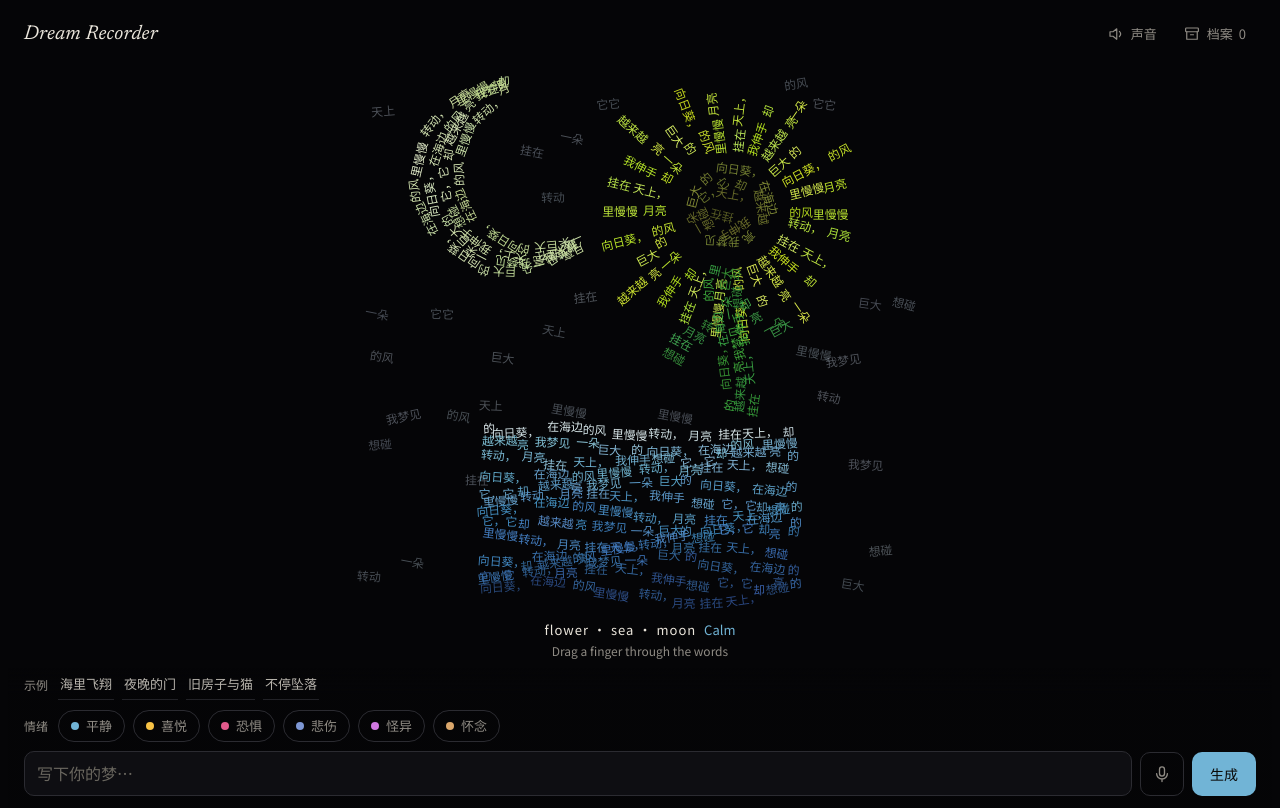
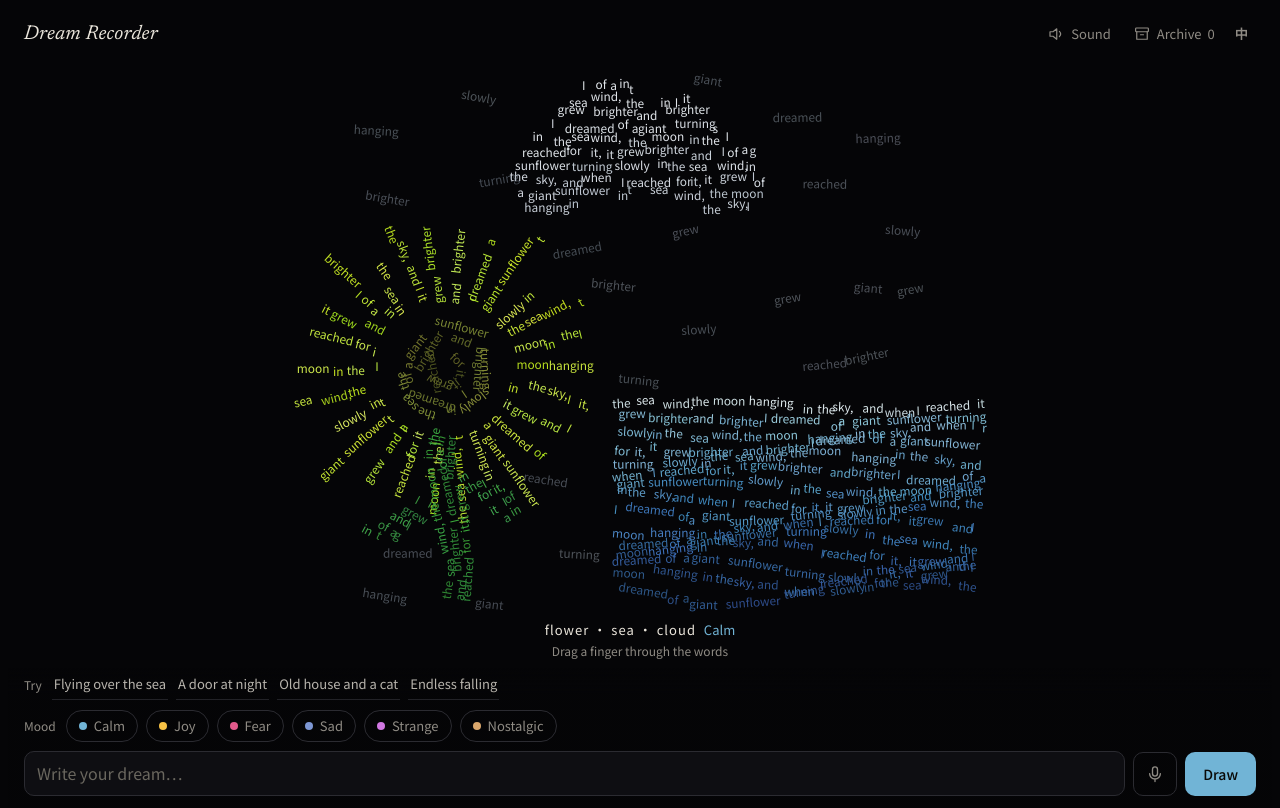
Before and after one commit to sd5913/Dream-Recorder, a plain HTML site: page index.html in a window 1280 px wide. Drawn offline with Linux system fonts and the light colour scheme.

Commit message:
feat(i18n): add live language switch and samples

```diff
--- a/css/style.css
+++ b/css/style.css
@@ -16,8 +16,10 @@ button{font:inherit;color:inherit;background:none;border:0;cursor:pointer;-webki
 button:focus-visible,textarea:focus-visible{outline:2px solid var(--emo);outline-offset:2px}
 
 #top{display:flex;align-items:center;justify-content:space-between;height:52px;flex:none}
-.brand{font:italic 400 20px/1 var(--font-brand);letter-spacing:.01em}
-.tools{display:flex;gap:6px}
+.brand{font:italic 400 20px/1 var(--font-brand);letter-spacing:.01em;white-space:nowrap}
+.tools{display:flex;gap:2px}
+.tbtn{white-space:nowrap}
+#btnLang{padding:0 8px;font-weight:600;letter-spacing:.02em}
 .tbtn{display:flex;align-items:center;gap:6px;height:36px;padding:0 10px;border-radius:8px;color:var(--dim);font-size:13px}
 .tbtn:hover,.tbtn[aria-pressed="true"]{color:var(--fg)}
 .tbtn svg{width:18px;height:18px;stroke:currentColor;fill:none;stroke-width:1.6;stroke-linecap:round;stroke-linejoin:round}
--- a/index.html
+++ b/index.html
@@ -10,28 +10,29 @@
 <link rel="stylesheet" href="css/style.css">
 </head>
 <body>
-<canvas id="cv" aria-label="由梦境文字组成的图像"></canvas>
+<canvas id="cv" data-i18n-aria="aCanvas" aria-label="由梦境文字组成的图像"></canvas>
 <div id="ui">
   <div id="top">
     <div class="brand">Dream Recorder</div>
     <div class="tools">
-      <button class="tbtn" id="btnSound" aria-pressed="false" title="梦境音景"><svg viewBox="0 0 24 24"><path d="M4 9v6h4l5 4V5L8 9H4z"/><path d="M16.5 8.5a5 5 0 010 7"/></svg><span id="sndLab">声音</span></button>
-      <button class="tbtn" id="btnArch" title="梦境档案"><svg viewBox="0 0 24 24"><rect x="3.5" y="4" width="17" height="5" rx="1"/><path d="M5 9v10h14V9M10 13h4"/></svg>档案 <span class="n" id="archN">0</span></button>
+      <button class="tbtn" id="btnSound" aria-pressed="false" data-i18n-title="tSound" title="梦境音景"><svg viewBox="0 0 24 24"><path d="M4 9v6h4l5 4V5L8 9H4z"/><path d="M16.5 8.5a5 5 0 010 7"/></svg><span id="sndLab">声音</span></button>
+      <button class="tbtn" id="btnArch" data-i18n-title="tArch" title="梦境档案"><svg viewBox="0 0 24 24"><rect x="3.5" y="4" width="17" height="5" rx="1"/><path d="M5 9v10h14V9M10 13h4"/></svg><span data-i18n="archive">档案</span> <span class="n" id="archN">0</span></button>
+      <button class="tbtn" id="btnLang" data-i18n="tLang" title="English / 中文">EN</button>
     </div>
   </div>
   <div id="cap" aria-live="polite"></div>
   <section id="dock">
-    <div class="row" id="samples"><span class="lab">示例</span></div>
-    <div class="row" id="emos" role="group" aria-label="梦里的情绪"><span class="lab">情绪</span></div>
+    <div class="row" id="samples"><span class="lab" data-i18n="samples">示例</span></div>
+    <div class="row" id="emos" role="group" data-i18n-aria="aEmo" aria-label="梦里的情绪"><span class="lab" data-i18n="emotion">情绪</span></div>
     <form id="form" autocomplete="off">
-      <textarea id="inp" rows="1" placeholder="写下你的梦…" enterkeyhint="send"></textarea>
-      <button type="button" class="sq" id="mic" aria-pressed="false" title="语音输入" hidden><svg viewBox="0 0 24 24"><rect x="9" y="3.5" width="6" height="11" rx="3"/><path d="M5.5 11.5a6.5 6.5 0 0013 0M12 18v3"/></svg></button>
-      <button type="submit" id="go">生成</button>
+      <textarea id="inp" rows="1" data-i18n-ph="placeholder" placeholder="写下你的梦…" enterkeyhint="send"></textarea>
+      <button type="button" class="sq" id="mic" aria-pressed="false" data-i18n-title="tMic" title="语音输入" hidden><svg viewBox="0 0 24 24"><rect x="9" y="3.5" width="6" height="11" rx="3"/><path d="M5.5 11.5a6.5 6.5 0 0013 0M12 18v3"/></svg></button>
+      <button type="submit" id="go" data-i18n="go">生成</button>
     </form>
   </section>
 </div>
 <aside id="arch" hidden>
-  <header><h2>梦境档案</h2><button class="tbtn" id="archClose">关闭</button></header>
+  <header><h2 data-i18n="archTitle">梦境档案</h2><button class="tbtn" id="archClose" data-i18n="close">关闭</button></header>
   <div id="grid"></div>
 </aside>
 <div id="toast" role="status"></div>
--- a/js/main.js
+++ b/js/main.js
@@ -2,7 +2,7 @@
 let rt=0;addEventListener('resize',()=>{clearTimeout(rt);rt=setTimeout(()=>{if(!cur)return;resize();
   const list=buildList(cur);parts=spawn(list,true);},180);});
 
-renderArchive();resize();applyEmotion('calm');
+applyLang();resize();applyEmotion('calm');
 window.__dream={commit:(t,e)=>commit(t,'test',e,true),ptr,get n(){return parts.length;},get cur(){return cur;},misses:missList};
-commit('我梦见一朵巨大的向日葵，在海边的风里慢慢转动，月亮挂在天上，我伸手想碰它，它却越来越亮','boot');
+commit(tx('boot'),'boot');
 requestAnimationFrame(frame);
--- a/js/ui.js
+++ b/js/ui.js
@@ -1,11 +1,15 @@
 'use strict';
 /* ---------- UI wiring ---------- */
 let tt=0;function toast(m){const e=$('#toast');e.textContent=m;e.classList.add('on');clearTimeout(tt);tt=setTimeout(()=>e.classList.remove('on'),2400);}
-const SAMPLES=[['海里飞翔','我在海里游着，忽然像鸟一样飞了起来，风很轻'],['夜晚的门','深夜的楼梯尽头有一扇发光的门，我一直在爬，星星很近'],['旧房子与猫','小时候的老房子，院子里有一只猫，我很想念那里'],['不停坠落','我一直在坠落，什么也抓不住，很害怕']];
-SAMPLES.forEach(([l,t])=>{const b=document.createElement('button');b.type='button';b.className='sample';b.textContent=l;b.onclick=()=>{$('#inp').value=t;autosize();userEmo=null;commit(t,'sample');};$('#samples').append(b);});
-Object.keys(EMO).forEach(k=>{const b=document.createElement('button');b.type='button';b.className='chip';b.dataset.k=k;b.setAttribute('aria-pressed','false');
-  b.style.setProperty('--c',`hsl(${EMO[k].ui[0]} ${EMO[k].ui[1]}% ${EMO[k].ui[2]}%)`);b.innerHTML=`<i></i>${EMO[k].zh}`;
-  b.onclick=()=>{userEmo=userEmo===k?null:k;applyEmotion(userEmo||(cur?detectEmotion(cur.text):'calm'));};$('#emos').append(b);});
+/* sample buttons and mood chips hold text, so they are rebuilt whenever the language changes */
+function buildChrome(){
+  const sm=$('#samples'),em=$('#emos');
+  sm.querySelectorAll('.sample').forEach(e=>e.remove());em.querySelectorAll('.chip').forEach(e=>e.remove());
+  tx('samplesList').forEach(([l,t])=>{const b=document.createElement('button');b.type='button';b.className='sample';b.textContent=l;b.onclick=()=>{$('#inp').value=t;autosize();userEmo=null;commit(t,'sample');};sm.append(b);});
+  Object.keys(EMO).forEach(k=>{const b=document.createElement('button');b.type='button';b.className='chip';b.dataset.k=k;b.setAttribute('aria-pressed',String(k===userEmo));
+    b.style.setProperty('--c',`hsl(${EMO[k].ui[0]} ${EMO[k].ui[1]}% ${EMO[k].ui[2]}%)`);b.innerHTML=`<i></i>${emoName(k)}`;
+    b.onclick=()=>{userEmo=userEmo===k?null:k;applyEmotion(userEmo||(cur?detectEmotion(cur.text):'calm'));};em.append(b);});
+}
 const inp=$('#inp');
 function autosize(){inp.style.height='auto';inp.style.height=Math.min(96,inp.scrollHeight)+'px';}
 inp.addEventListener('input',autosize);
@@ -14,15 +18,16 @@ $('#form').addEventListener('submit',e=>{e.preventDefault();const t=inp.value.tr
 $('#btnArch').onclick=openArchive;$('#archClose').onclick=closeArchive;
 document.addEventListener('keydown',e=>{if(e.key==='Escape')closeArchive();});
 $('#btnSound').onclick=()=>Snd.toggle();
+$('#btnLang').onclick=()=>setLang(LANG==='en'?'zh':'en');
 
 const SR=window.SpeechRecognition||window.webkitSpeechRecognition;let rec=null;
 if(SR){$('#mic').hidden=false;$('#mic').onclick=()=>{
   if(rec){rec.stop();return;}
-  try{rec=new SR();}catch(e){toast('无法使用语音输入，请直接输入文字');return;}
-  rec.lang=navigator.language&&/^zh|^en/.test(navigator.language)?navigator.language:'zh-CN';rec.interimResults=true;rec.continuous=true;
+  try{rec=new SR();}catch(e){toast(tx('micErr'));return;}
+  rec.lang=tx('micLang');rec.interimResults=true;rec.continuous=true;
   let base=inp.value;
   rec.onresult=ev=>{let s='';for(let i=0;i<ev.results.length;i++)s+=ev.results[i][0].transcript;inp.value=(base?base+' ':'')+s;autosize();};
-  rec.onerror=()=>toast('无法使用麦克风，请直接输入文字');
+  rec.onerror=()=>toast(tx('micErr2'));
   rec.onend=()=>{rec=null;$('#mic').setAttribute('aria-pressed','false');if(inp.value.trim())$('#form').requestSubmit();};
-  $('#mic').setAttribute('aria-pressed','true');try{rec.start();}catch(e){rec=null;$('#mic').setAttribute('aria-pressed','false');toast('无法使用麦克风，请直接输入文字');}
+  $('#mic').setAttribute('aria-pressed','true');try{rec.start();}catch(e){rec=null;$('#mic').setAttribute('aria-pressed','false');toast(tx('micErr2'));}
 };}
```
